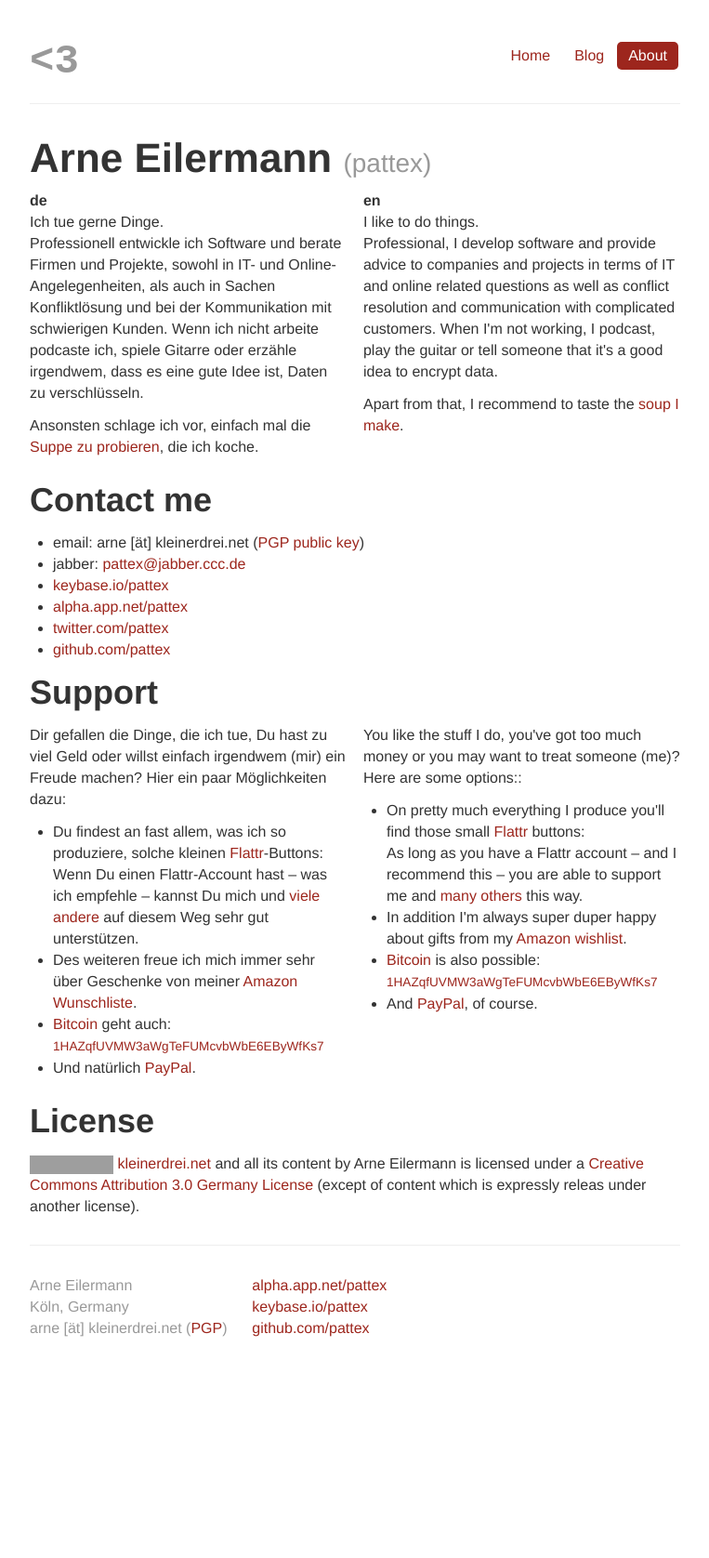
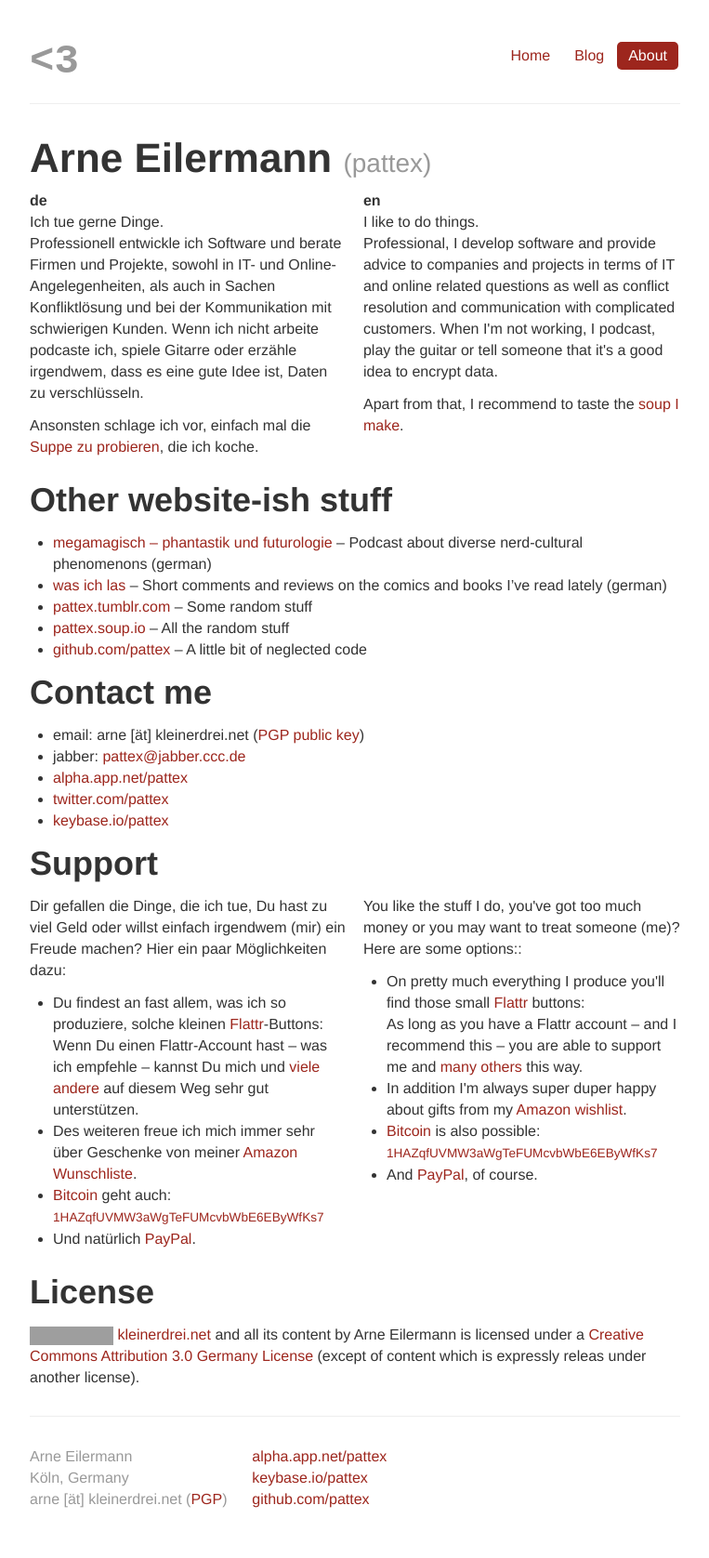
Before and after one commit to pattex/kleinerdrei.net, a Jekyll site: the page built from about.md, in a window 1280 px wide. Shown: the whole page at 93% size, without its empty margins (258-1021 px from the left). Built offline with Jekyll 4.4.1, drawn with Linux system fonts in a browser that asks for light colours; comment, search, counter and statistics services are not loaded; before the commit the page ends 1492 px from its top, so only the background shows below that; grey boxes are pictures that could not be loaded.

Commit message:
Added links to all my other stuff.

```diff
--- a/about.md
+++ b/about.md
@@ -27,14 +27,21 @@ title: About Arne Eilermann
   </div>
 </div>
 
+## Other website-ish stuff
+
+* [megamagisch – phantastik und futurologie](http://megamagis.ch/) – Podcast about diverse nerd-cultural phenomenons (german)
+* [was ich las](http://wasichlas.tumblr.com/) – Short comments and reviews on the comics and books I've read lately (german)
+* [pattex.tumblr.com](http://pattex.tumblr.com/) – Some random stuff
+* [pattex.soup.io](http://pattex.soup.io/) – All the random stuff
+* [github.com/pattex](https://github.com/pattex) – A little bit of neglected code
+
 ## Contact me
 
 * email: arne \[ät\] kleinerdrei.net ([PGP public key](http://pgp.mit.edu:11371/pks/lookup?op=get&search=0x397C6A2CC1ACAEE7))
 * jabber: [pattex@jabber.ccc.de](xmpp:pattex@jabber.ccc.de)
-* [keybase.io/pattex](https://keybase.io/pattex)
 * [alpha.app.net/pattex](https://alpha.app.net/pattex)
 * [twitter.com/pattex](https://twitter.com/pattex/)
-* [github.com/pattex](https://github.com/pattex)
+* [keybase.io/pattex](https://keybase.io/pattex)
 
 ## Support
 
```
